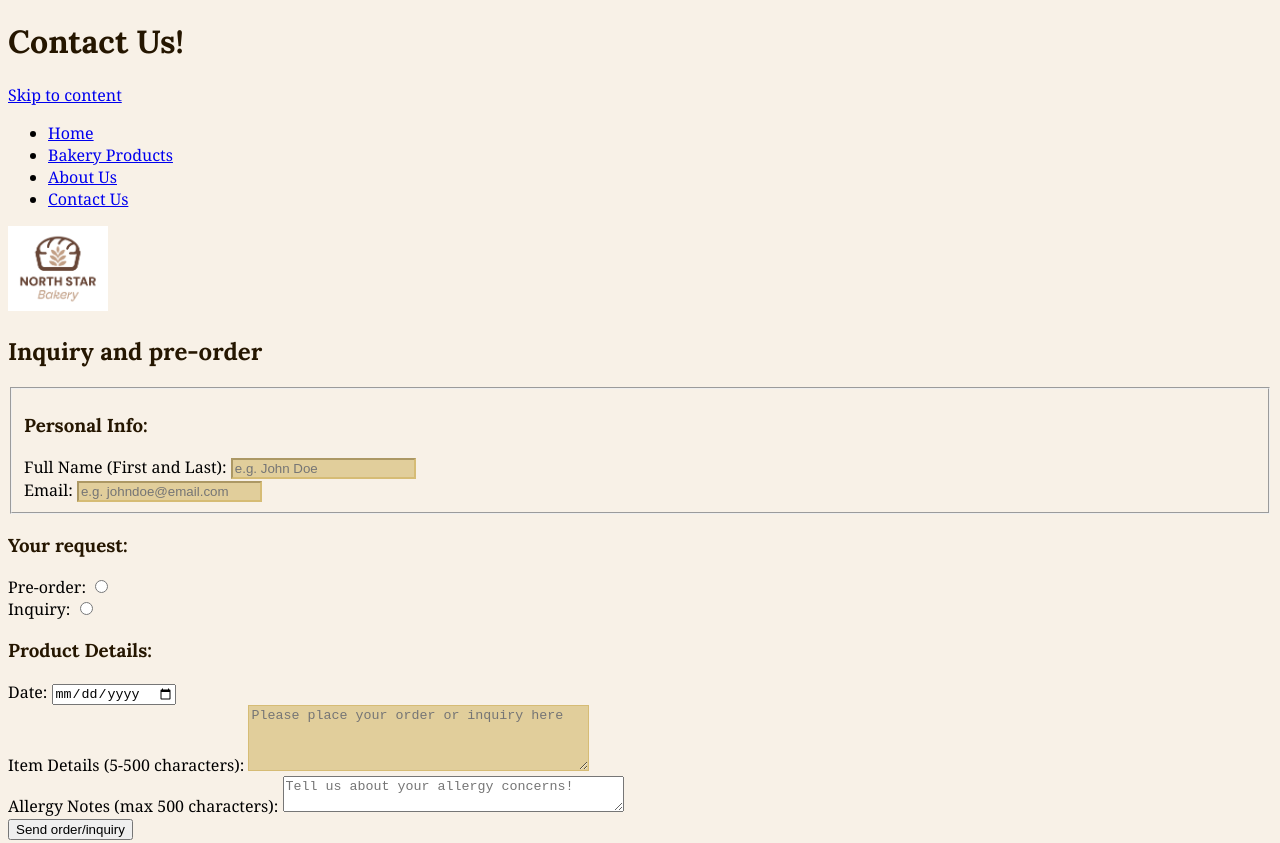
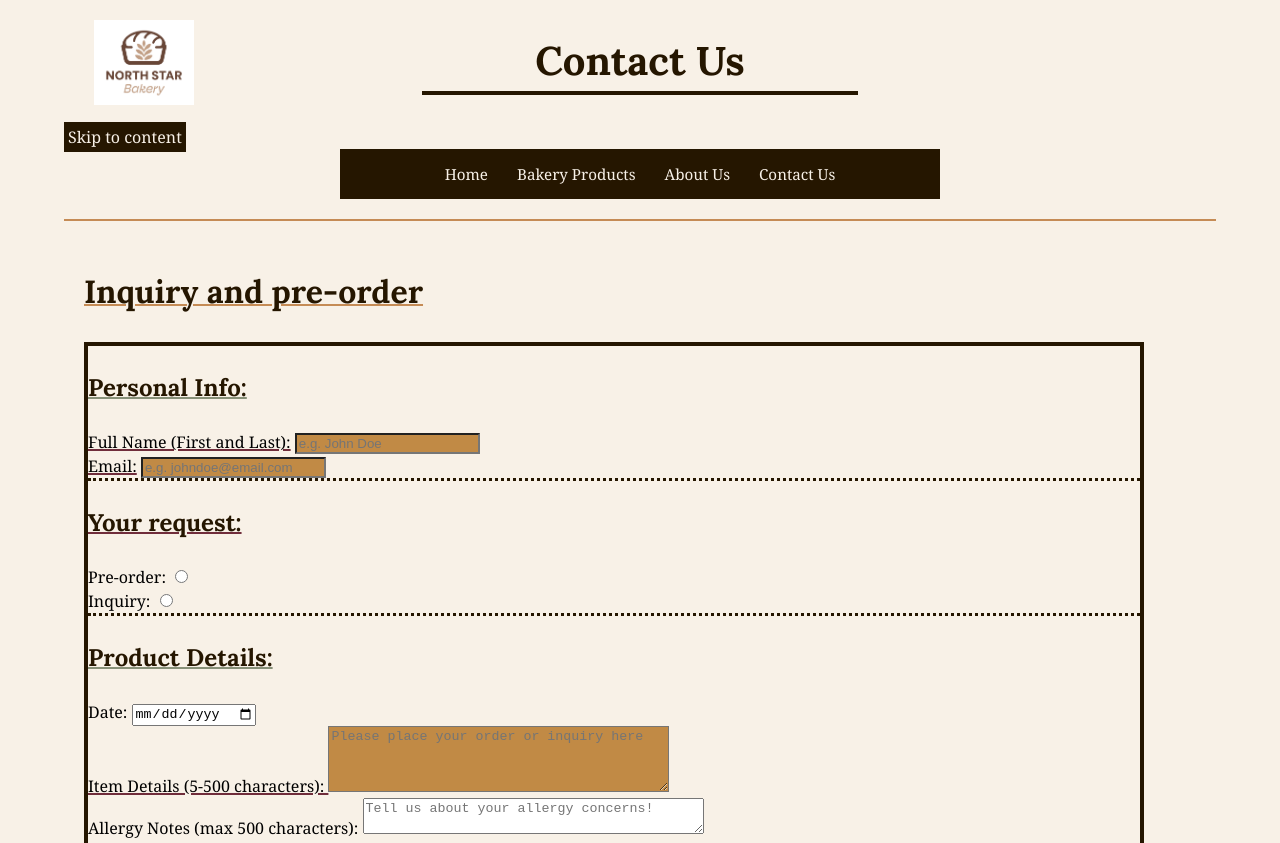
Before and after one commit to 8thdaydev-JR/North-Star-Bakery, a plain HTML site: page contact.html in a window 1280 px wide. Shown: the top 843 px of the page. Drawn offline with Linux system fonts and the light colour scheme.

Commit message:
finish styles.css page, update html to include class elements

```diff
--- a/contact.html
+++ b/contact.html
@@ -10,10 +10,15 @@
         <link rel="stylesheet" href="css/styles.css">
     </head>
     <body>
+        <div class="container">
         <header>
-            <h1>Contact Us!</h1>
-            <a href="#main-content">Skip to content</a>
-            <nav aria-label="primary">
+            <section class="header">
+                <img src="images/bakery-logo_c.png" width="100" height="auto" alt="North Star Bakery logo">
+                <!--logo-->
+                <h1>Contact Us</h1>
+            </section>
+            <a href="#main-content" class="mc-link">Skip to content</a>
+            <nav class="nav-link" aria-label="primary">
                 <ul>
                     <li><a href="index.html">Home</a></li>
                     <li><a href="products.html">Bakery Products</a></li>
@@ -23,21 +28,19 @@
             </nav>
         </header>
         <main id="main-content">
-            <img src="images/bakery-logo_c.png" width="100" height="auto">
-            <!--logo-->
             <section>
             <h2>Inquiry and pre-order</h2>
             <!--inquiry and pre-request form-->
-                <form action="/submit_contact" method="post">
-                    <fieldset>
+                <form action="/submit_contact" method="post" class="request-form">
+                    <section class="personal-info">
                         <h3>Personal Info:</h3>
-                        <label for="full_name">Full Name (First and Last):</label>
+                        <label for="full_name" class="required-info">Full Name (First and Last):</label>
                             <input type="text" id="full_name" name="full_name" required placeholder="e.g. John Doe"><br>
-                            <label for="email">Email:</label>
+                            <label for="email" class="required-info">Email:</label>
                             <input type="email" id="email" name="email" required placeholder="e.g. johndoe@email.com"><br>
-                    </fieldset>
-                    <section>
-                        <h3>Your request:</h3>
+                    </section>
+                    <section class="personal-info">
+                        <h3 class="required-info">Your request:</h3>
                         <label>Pre-order:
                             <input type="radio" name="form_options" value="pre-order" required>
                         </label><br>
@@ -45,19 +48,19 @@
                             <input type="radio" name="form_options" value="inquiry">
                         </label>
                     </section>
-                    <section>
+                    <section class="product-details">
                         <h3>Product Details:</h3>
                         <label>Date:
                             <input type="date" name="date">
                         </label><br>
-                        <label>Item Details (5-500 characters):
+                        <label class="required-info">Item Details (5-500 characters):
                             <textarea name="item_details" rows="4" cols="40" minlength="5" maxlength="500" required placeholder="Please place your order or inquiry here"></textarea>
                         </label><br>
                         <label>Allergy Notes (max 500 characters):
                             <textarea name="allergy_notes" rows="2" cols="40" maxlength="500" placeholder="Tell us about your allergy concerns!"></textarea>
                         </label>
-                    </section>
-                    <button type="submit">Send order/inquiry</button>
+                        </section>
+                    <button type="submit" class="submit-btn">Send order/inquiry</button>
                 </form>
             </section>
             <section>
--- a/css/styles.css
+++ b/css/styles.css
@@ -1,25 +1,209 @@
+/*500px breaking point for nav links*/
+/*element selectors*/
 *,
 *::before,
 *::after {
 box-sizing: border-box;
 }
+:root {
+    --cream: #f8f1e7;
+    --darkbrown: rgb(37, 22, 0);
+    --carmel: #c58b55;
+    --sagegreen: #879078;
+}
 body {
-    background-color: #f8f1e7;
+    margin: 0;
+    background-color: var(--cream);
 }
 body{
     font-family: Georgia, "lora", serif;
+    font-size: 1rem;
+    line-height: 1.5;
+}
+main {
+    width: 100%;
+    max-width: 1100px;
+    margin: 0;
+    padding: 20px;
 }
 h1, h2, h3 {
     font-family: "lora", Georgia, serif;
 }
 h1, h2, h3 {
-    color: rgb(37, 22, 0);
+    color: var(--darkbrown);
+}
+h1 {
+    display: flex;
+    justify-content: center;
+    align-items: center;
+    Border-bottom: 4px solid var(--darkbrown);
+    font-size: 1.75rem;
+}
+h2 {
+    text-decoration: underline 2px var(--carmel);
+    font-size: 1.5rem;
+}
+h3 {
+    text-decoration: underline 2px var(--sagegreen);
+    font-size: 1.25rem;
 }
 input:required {
-    border-color: rgba(204, 171, 80, 0.5);
-    background-color: rgba(204, 171, 80, 0.5);
+    background-color: #C18A45;
 }
 textarea:required {
-    border-color: rgba(204, 171, 80, 0.5);
-    background-color: rgba(204, 171, 80, 0.5);
+    background-color: #C18A45;
 }
+header {
+    border-bottom: 2px solid var(--carmel);
+}
+footer {
+    border-top: 4px solid var(--carmel);
+    text-decoration: underline 2px var(--sagegreen)
+}
+a {
+    text-decoration: none;
+    color: #702d3b;
+}
+a:hover,
+a:focus-visible {
+    border: 2px solid #702d3b;
+    background-color: #702d3b;
+    color: var(--cream);
+    transition: background-color 0.2s, color 0.2s;
+}
+img {
+    max-width: 100%;
+    height: auto;
+}
+label {
+    font-size: 1rem;
+}
+@media (min-width: 550px) {
+    h1 {
+        font-size: 2.5rem;
+    }
+    h2 {
+        font-size: 2rem;
+    }
+    h3 {
+        font-size: 1.5rem;
+    }
+    .nav-link a {
+        font-size: 1rem;
+    }
+}
+
+/*class selectors*/
+.container {
+    max-width: 1200px;
+    width: 90%;
+    margin:0 auto;
+}
+.nav-link {
+    display:flex;
+    justify-content: center;
+}
+.nav-link ul{
+    display: flex;
+    flex-direction: column;
+    justify-content: center;
+    align-items: center;
+    gap:15px;
+    list-style: none;
+    border: 1px solid var(--darkbrown);
+    background-color: var(--darkbrown);
+    width: 90%;
+    max-width: 600px;
+    height: auto;
+    margin: 0 0 20px 0;
+    padding: 15px;
+}
+.nav-link a{
+    font-size: 0.95rem;
+    text-decoration: none;
+    color: var(--cream);
+    border: 2px solid var(--darkbrown);
+    background-color: var(--darkbrown);
+    transition: background-color 0.2s, color 0.2s;
+}
+@media (min-width: 550px) {
+    .nav-link ul{
+        flex-direction: row;
+        gap: 25px;
+        height: 50px;
+        border: 2px solid var(--darkbrown);
+        background-color: var(--darkbrown);
+        transition: background-color 0.2s, color 0.2s;
+    }
+}
+.nav-link a:hover,
+.nav-link a:focus-visible {
+    border: 1px solid var(--cream);
+    background-color: var(--cream);
+    color: var(--darkbrown);
+    transition: background-color 0.2s, color 0.2s;
+}
+.mc-link {
+    text-decoration: none;
+    border: 4px solid var(--darkbrown);
+    background-color: var(--darkbrown);
+    color: var(--cream);
+}
+.mc-link:hover,
+.mc-link:focus-visible {
+    border: 2px solid var(--cream);
+    background-color: var(--cream);
+    color: var(--darkbrown);
+    transition: background-color 0.2s, color 0.2s;
+}
+.header {
+    display: grid;
+    grid-template-columns: 30% 1fr 30%;
+    align-items: center;
+    padding: 20px 30px;
+}
+.header img {
+    grid-column: 1;
+    justify-self: start;
+}
+.header h1 {
+    grid-column: 2;
+    text-align: center;
+    margin: 0;
+}
+.names {
+    text-decoration: underline 2px var(--sagegreen);
+}
+.featured-item {
+    text-decoration: none;
+}
+.featured-item::before {
+    content: "\2605";
+    color: var(--sagegreen);
+}
+.featured-item::after {
+    content: "\2605";
+    color: var(--sagegreen);
+}
+.request-form {
+    border: 4px solid var(--darkbrown);
+    display: grid;
+    grid-template-columns: 0% 1fr 0%;
+}
+.personal-info {
+    border-bottom: 3px dotted var(--darkbrown);
+    grid-column: 2;
+}
+.required-info {
+    text-decoration: underline 2px #702d3b;
+}
+.product-details {
+    grid-column: 2;
+}
+.submit-btn{
+    max-width: 200px;
+    grid-column: 2;
+    padding: 10px 10px;
+    margin: 10px 10px;
+}
+/*ID selectors*/
```
Also changed, not shown: about.html (+13 -10 lines), index.html (+12 -8 lines), products.html (+11 -8 lines).
